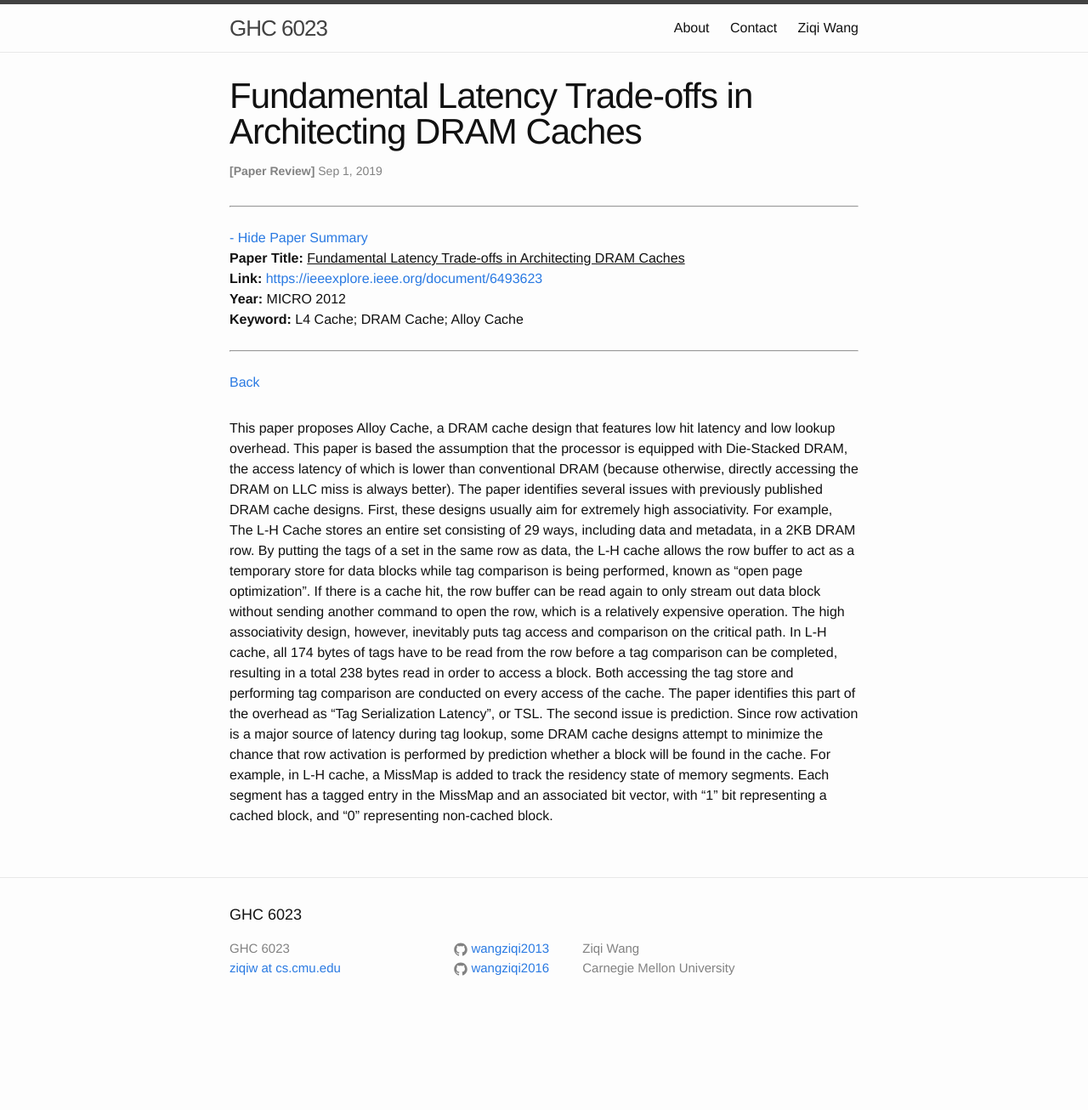
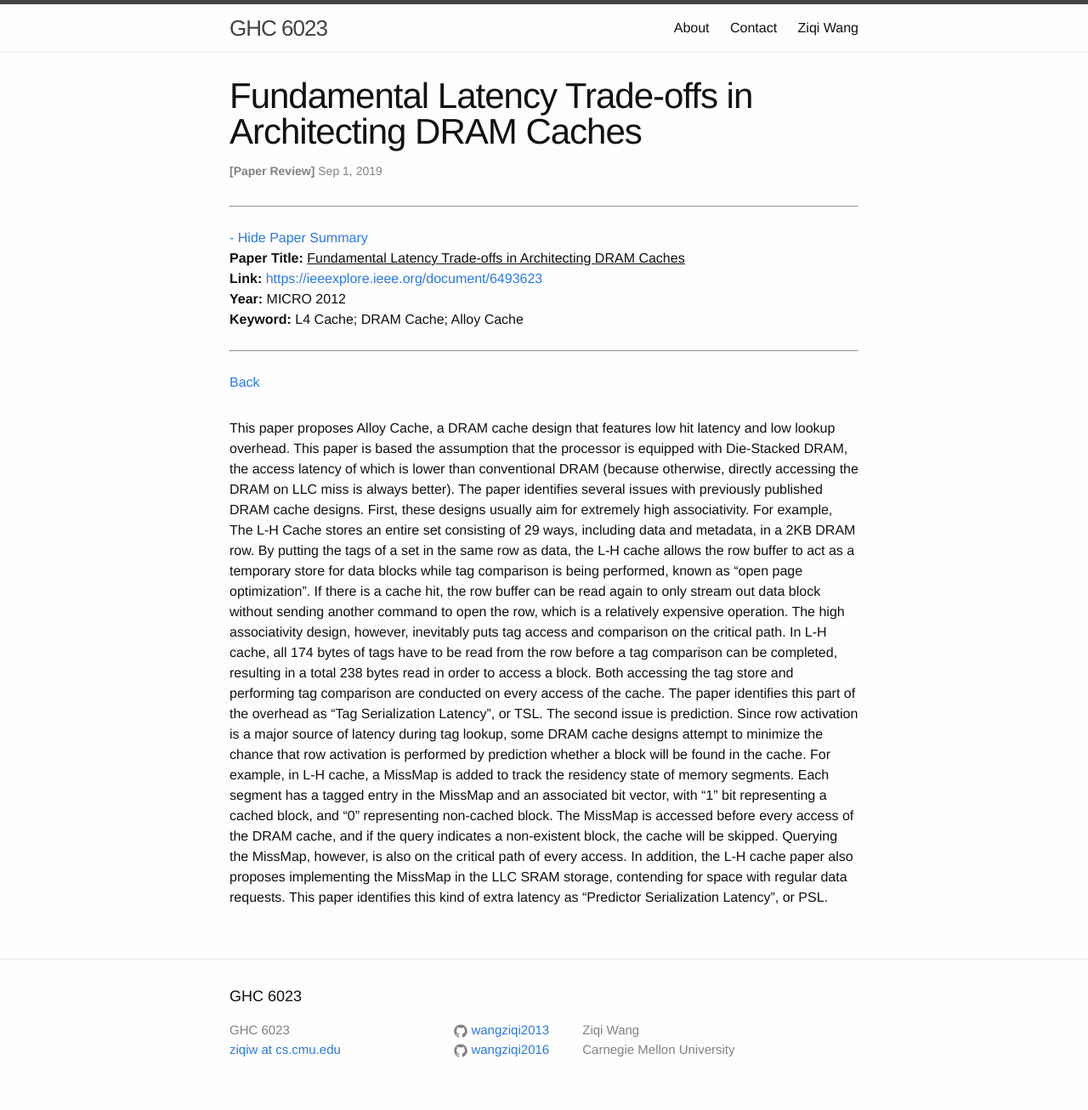
Before and after one commit to wangziqi2013/wangziqi2013.github.io, a Jekyll site: the page built from _posts/2019-08-31-alloy-cache.markdown, in a window 1280 px wide. Shown: the whole page at 85% size. Built offline with Jekyll 4.4.1, drawn with Linux system fonts in a browser that asks for light colours; before the commit the page ends 1210 px from its top, so only the background shows below that.

Commit message:
Adding PSL

```diff
--- a/_posts/2019-08-31-alloy-cache.markdown
+++ b/_posts/2019-08-31-alloy-cache.markdown
@@ -29,4 +29,7 @@ second issue is prediction. Since row activation is a major source of latency du
 attempt to minimize the chance that row activation is performed by prediction whether a block will be found in the cache.
 For example, in L-H cache, a MissMap is added to track the residency state of memory segments. Each segment has a tagged
 entry in the MissMap and an associated bit vector, with "1" bit representing a cached block, and "0" representing non-cached
-block.
+block. The MissMap is accessed before every access of the DRAM cache, and if the query indicates a non-existent block, the
+cache will be skipped. Querying the MissMap, however, is also on the critical path of every access. In addition, the L-H
+cache paper also proposes implementing the MissMap in the LLC SRAM storage, contending for space with regular data requests.
+This paper identifies this kind of extra latency as "Predictor Serialization Latency", or PSL.
```
